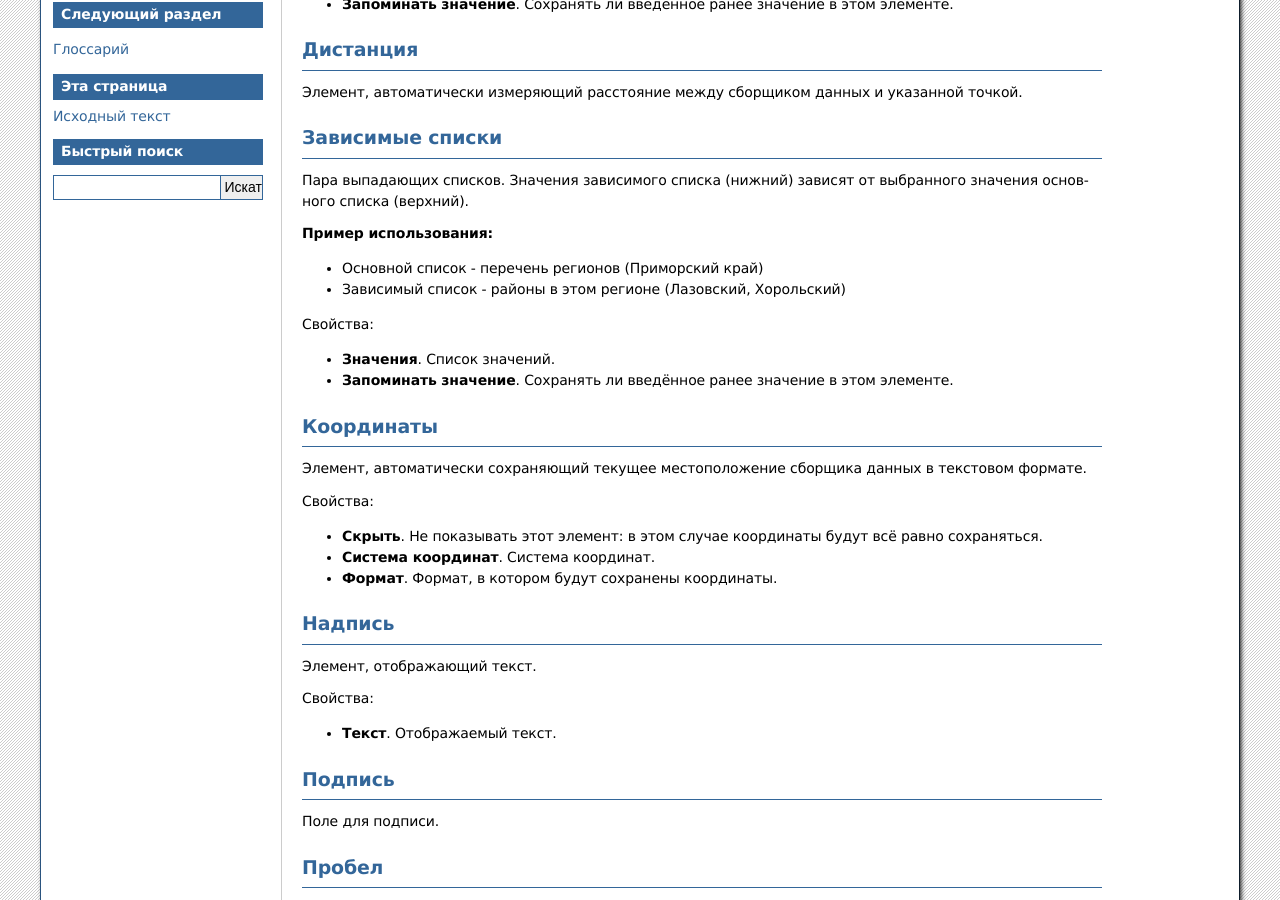
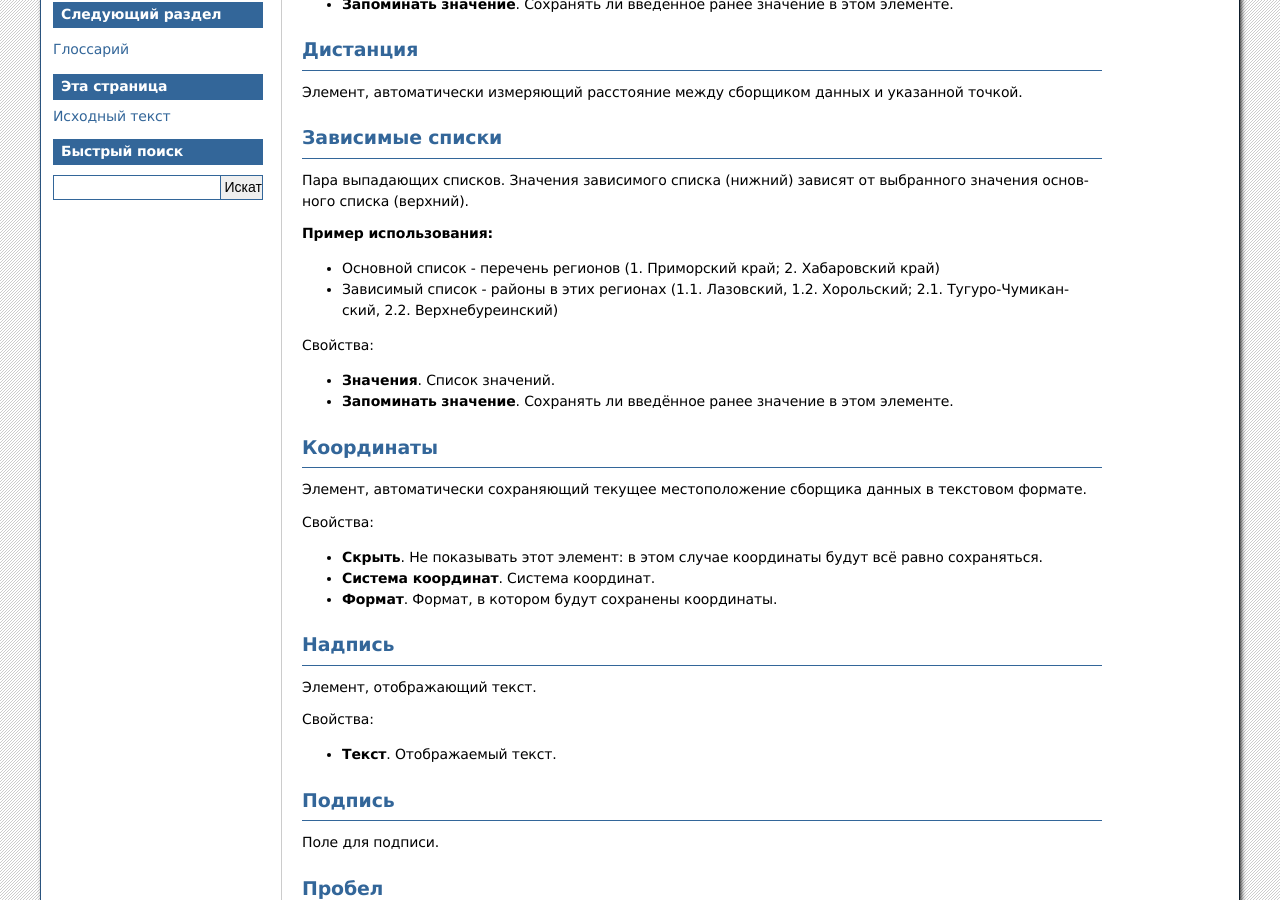
Before and after one commit to nextgis/docs_formbuilder, a Sphinx documentation site: the page built from source/controls.rst, in a window 1280 px wide and 900 px high, scrolled down 480 px. Built offline with Sphinx 7.4.7, drawn with Linux system fonts in a browser that asks for light colours; formulas are drawn with MathJax 3.

Commit message:
Update controls.rst

```diff
--- a/source/controls.rst
+++ b/source/controls.rst
@@ -39,8 +39,8 @@
 
 **Пример использования:**
 
-* Основной список - перечень регионов (Приморский край)
-* Зависимый список - районы в этом регионе (Лазовский, Хорольский)
+* Основной список - перечень регионов (1. Приморский край; 2. Хабаровский край)
+* Зависимый список - районы в этих регионах (1.1. Лазовский, 1.2. Хорольский; 2.1. Тугуро-Чумиканский, 2.2. Верхнебуреинский)
 
 Свойства:
 
```
